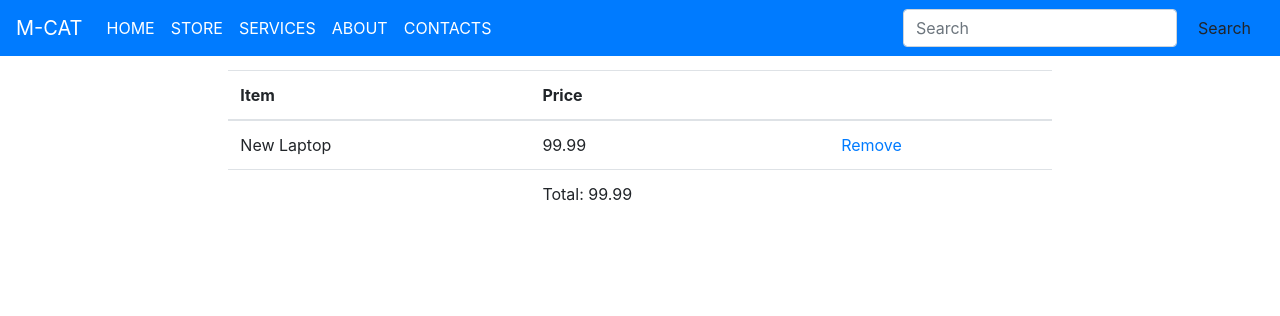
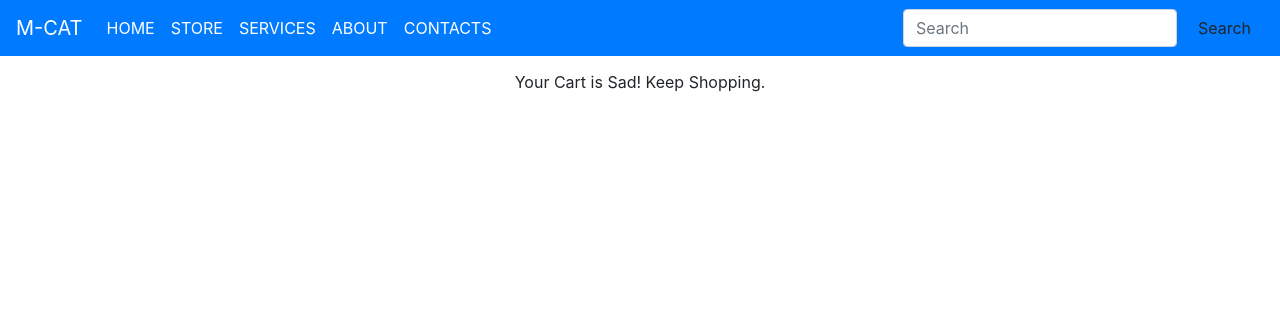
Before and after one commit to AmanSwarnkar08/mcat_ecommerce, a Django app: page /cart/ in a window 1280 px wide. Shown: the top 316 px of the page. Run offline with Django 3.2, Linux system fonts and the light colour scheme; data comes from the database, SQL or seed files in the repository; both versions use the stored data as it was after the commit; some libraries are stand-ins or nearby versions.

Commit message:
commiting cart session

```diff
--- a/M-CAT/MCAT/carts/views.py
+++ b/M-CAT/MCAT/carts/views.py
@@ -9,16 +9,36 @@ class ViewCart(TemplateView):
     template_name = 'cart/view_cart.html'
 
     def get_context_data(self,**kwargs):
-        cart = Cart.objects.all()[0]
-        context = super().get_context_data(**kwargs)
-        context['cart'] = cart
+        try:
+            the_id = self.request.session['cart_id']
+        except:
+            the_id =None
+        if the_id:
+            cart = Cart.objects.get(id = the_id)
+            context = super().get_context_data(**kwargs)
+            context['cart'] = cart
+        else:
+            empty_message = 'Your Cart is Sad! Keep Shopping.'
+            context = super().get_context_data(**kwargs)
+            context['empty'] = True
+            context['empty_message'] = empty_message
+
         return context
 
 class UpdateCart(View):
 
     """docstring for UpdateCart."""
     def get(self,request,slug):
-        cart = Cart.objects.all()[0]
+        request.session.expi
+        try:
+            the_id = request.session['cart_id']
+        except:
+            new_cart = Cart()
+            new_cart.save()
+            request.session['cart_id'] = new_cart.id
+            the_id  = new_cart.id
+
+        cart = Cart.objects.get(id = the_id)
         try:
             product = Product.objects.get(slug=slug)
         except Product.DoesNotExist:
@@ -32,6 +52,7 @@ class UpdateCart(View):
         new_total = 0.00
         for item in cart.products.all():
             new_total += float(item.price)
+        request.session['total_items'] = cart.products.count()
         cart.total =  new_total
         cart.save()
 
--- a/M-CAT/MCAT/templates/cart/view_cart.html
+++ b/M-CAT/MCAT/templates/cart/view_cart.html
@@ -1,7 +1,14 @@
 {% extends 'products/base.html' %}
+
+
 
 {% block body_block %}
 <center>
+
+{% if empty %}
+{{ empty_message }}
+{% else %}
+
 <div class="col-sm-8 col-sm-offset-2">
 <table class="table container">
 <thead>
@@ -25,5 +32,7 @@
 
 </table>
 </div>
+
+{% endif %}
 </center>
 {% endblock %}
```
Also changed, not shown: M-CAT/MCAT/db.sqlite3.
